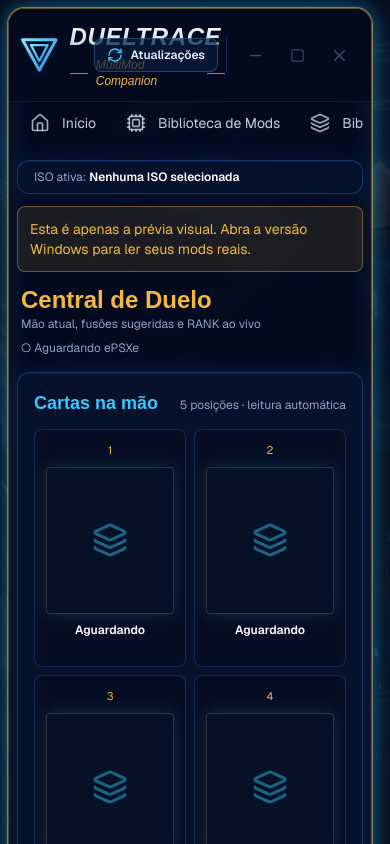
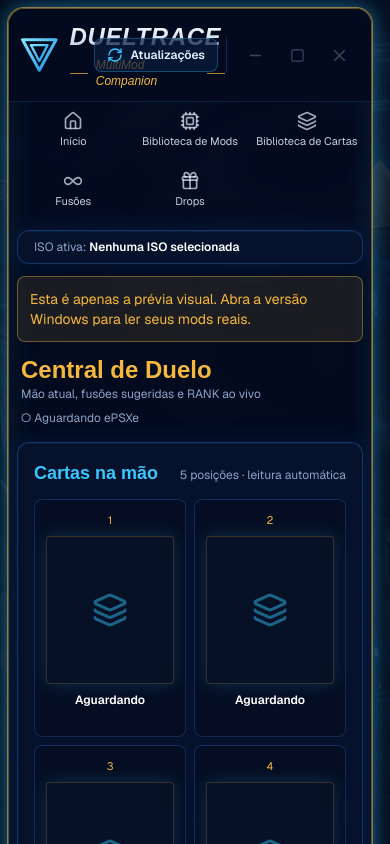
Before and after one commit to guibatoni/appassist, a Next.js app in the folder web/: page / in a window 390 px wide. Built offline with nearby package versions, Linux system fonts and the light colour scheme; a web font is replaced by a local one.

Commit message:
ui: make every navigation tab visible as responsive portrait grid, retain desktop sidebar

```diff
--- a/web/components/shell/sidebar.tsx
+++ b/web/components/shell/sidebar.tsx
@@ -17,13 +17,13 @@ export function Sidebar() {
   const pathname = usePathname()
 
   return (
-    <aside className="lg:w-56 lg:shrink-0">
+    <aside className="min-w-0 lg:w-56 lg:shrink-0">
       <nav aria-label="Navegação principal">
-        <ul className="flex gap-1 overflow-x-auto pb-1 scrollbar-thin lg:flex-col lg:gap-1.5 lg:overflow-visible lg:pb-0">
+        <ul className="grid grid-cols-3 gap-1 min-[600px]:grid-cols-5 lg:flex lg:flex-col lg:gap-1.5">
           {navItems.map(({ label, href, icon: Icon, enabled }) => {
             const active = pathname.startsWith(href)
             const className = cn(
-              "group flex shrink-0 items-center gap-3 whitespace-nowrap rounded-lg border px-3 py-2.5 text-sm transition-all lg:px-4 lg:py-3 lg:text-[15px]",
+              "group flex min-w-0 flex-col items-center justify-center gap-1 rounded-lg border px-1 py-2 text-center text-[11px] leading-tight transition-all min-[600px]:text-xs lg:flex-row lg:justify-start lg:gap-3 lg:px-4 lg:py-3 lg:text-left lg:text-[15px]",
               active
                 ? "border-primary bg-gradient-to-r from-primary/30 to-primary/5 font-semibold text-white shadow-[0_0_18px_rgb(56_200_255/0.45),inset_0_0_12px_rgb(56_200_255/0.25)]"
                 : "border-transparent text-foreground/85 hover:border-line hover:bg-primary/5 hover:text-white",
```
